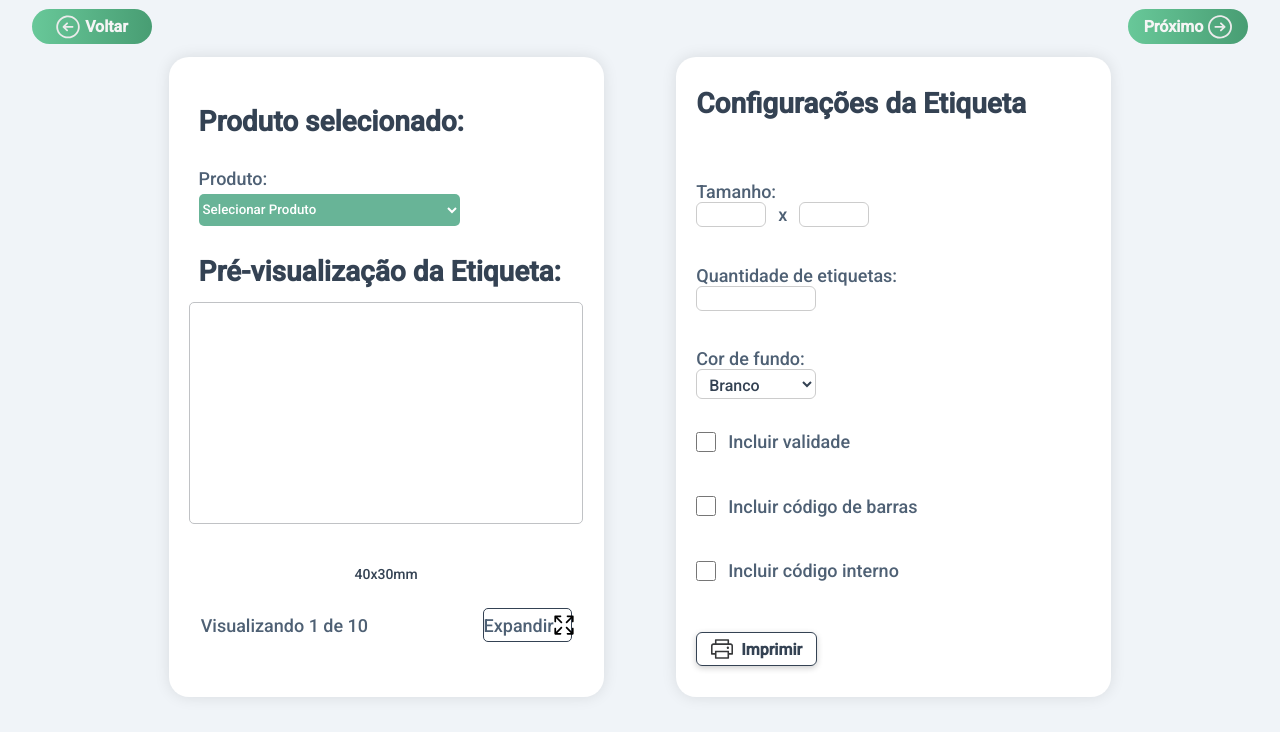
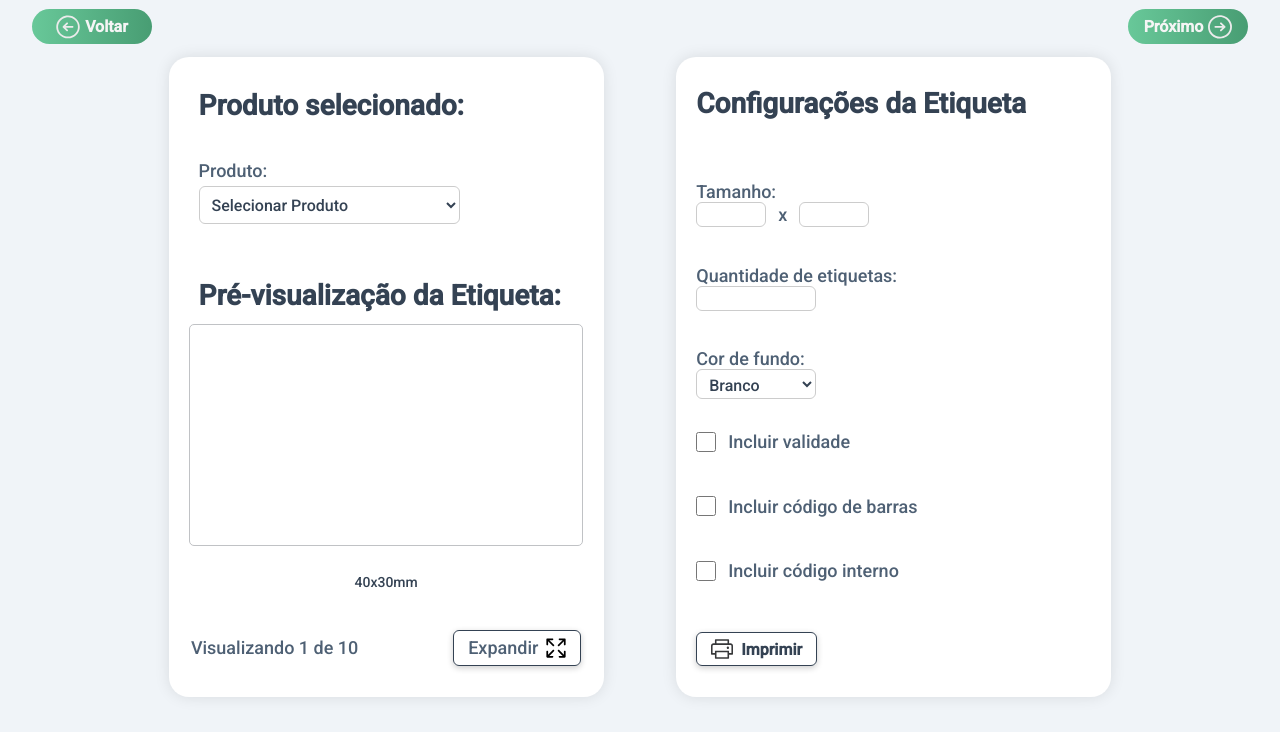
Before and after one commit to EmilySouza22/StockLog, a website: page src/pages/Label/index.html in a window 1280 px wide. Shown: the part 68-800 px from the top of the page. Drawn offline with Linux system fonts and the light colour scheme; files whose address does not match are found by name.

Commit message:
WIP: Estilização do container esquerdo da tela de etiquetas

```diff
--- a/src/pages/Label/style.css
+++ b/src/pages/Label/style.css
@@ -165,11 +165,13 @@
 /* SELECIONAR PRODUTO */
 
 #etiqProductSelect {
-	height: 12vh;
+	height: auto;
 	display: flex;
 	align-items: flex-start;
 	flex-direction: column;
-	justify-content: space-between;
+	justify-content: flex-start;
+	gap: 8px;
+	margin-top: 8px;
 }
 
 #containerTitleProduct {
@@ -218,13 +220,19 @@
 }
 
 #formProducts {
-	height: 4vh;
 	width: 100%;
+	height: 120%;
+	padding: 6px 8px;
+	border: 1.5px solid #ccc;
+	border-radius: 6px;
+	font-size: 16px;
+	box-sizing: border-box;
+	background-color: #fff;
+	color: #344253;
+	cursor: pointer;
 	outline: none;
-	border: none;
-	border-radius: 5px;
-	background: #59ad8de7;
-	color: #fff;
+	box-shadow: none;
+	text-align: left;
 }
 
 /* PREVIEW ETIQUETA */
@@ -296,7 +304,7 @@
 
 .tamanhoPreview {
 	font-size: 14px;
-	margin: 0;
+	/* margin: 0; */
 	color: #344253;
 }
 
@@ -348,16 +356,20 @@
 }
 
 #etiqExpandPreview {
-	width: 20%;
-	height: 4vh;
 	display: flex;
-	flex-direction: row;
-	justify-content: space-around;
 	align-items: center;
-	margin: 0;
+	gap: 8px;
+	height: 34px;
+	padding: 0 14px;
 	border: 1px solid #344253;
-	border-radius: 5px;
+	border-radius: 6px;
+	background-color: transparent;
 	cursor: pointer;
+	font-size: 16px;
+	color: #344253;
+	font-weight: 400;
+	box-shadow: 0 2px 6px rgba(0, 0, 0, 0.2);
+	transition: none;
 }
 
 #etiqQuantPreview {
```
